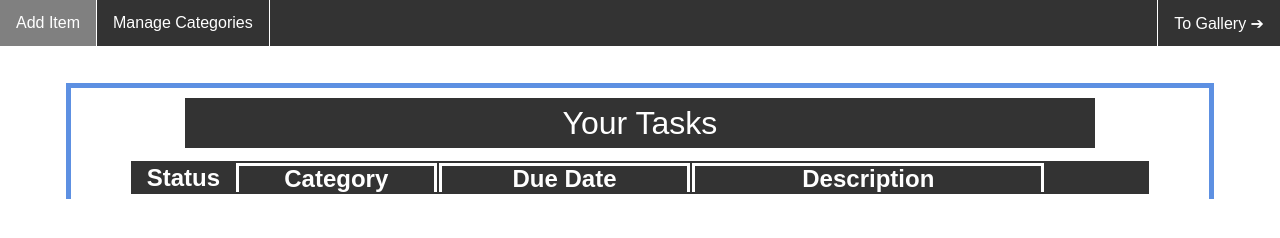
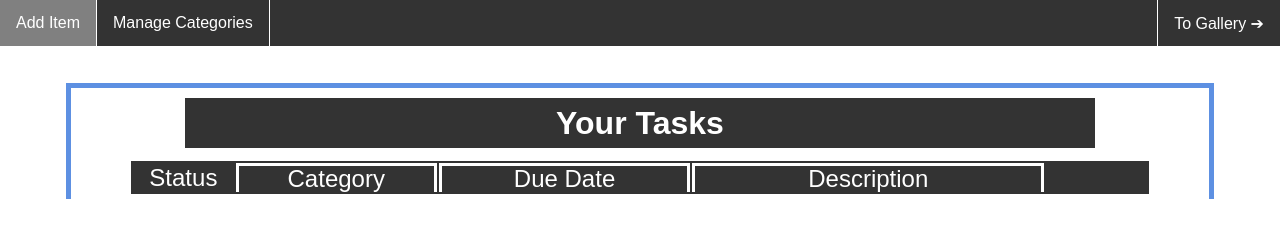
Before and after one commit to okee0055/okee0055.github.io, a plain HTML site: page home.html in a window 1280 px wide. Drawn offline with Linux system fonts and the light colour scheme.

Commit message:
Add files via upload

```diff
--- a/home.html
+++ b/home.html
@@ -43,14 +43,14 @@
 			<div class="nav_item_link"><a class="nav_link" href="gallery.html"><div>To Gallery &#10132 </div></a></div>
 		</div>
 		<div id="tasks" class="border_color text_color">
-			<div id="list_header" class="background_color">Your Tasks</div>
+			<div id="list_header" class="background_color"><b>Your Tasks</b></div>
 				<div class="task_header background_color">
 					<table id="task_table" class="task_cont">
 						<tr id="task_table_header">
-							<td class="status"><b>Status</b></td>
-							<td class="category"><b>Category</b></td>
-							<td class="due_date"><b>Due Date</b></td>
-							<td class="description"><b>Description</b></td>
+							<td class="status">Status</td>
+							<td class="category">Category</td>
+							<td class="due_date">Due Date</td>
+							<td class="description">Description</td>
 							<td class="remove_task" style="border:none"></td>
 						</tr>
 
```
